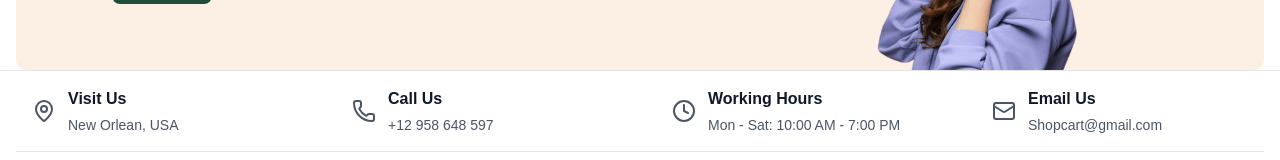
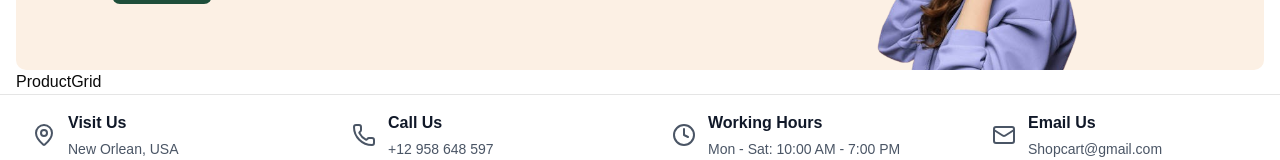
Before and after one commit to Roshen-Perera/nintrix-app, a Next.js app: page / in a window 1280 px wide. Shown: the part 258-418 px from the top of the page. Built offline with nearby package versions, Linux system fonts and the light colour scheme; no server answers.

Commit message:
feat: add ProductGrid component to Home page

```diff
--- a/app/(client)/page.tsx
+++ b/app/(client)/page.tsx
@@ -1,11 +1,13 @@
 import Container from '@/components/Container'
 import HomeBanner from '@/components/HomeBanner'
+import ProductGrid from '@/components/ProductGrid'
 import React from 'react'
 
 const Home = () => {
   return (
     <Container className='bg-shop-light-pink'>
       <HomeBanner />
+      <ProductGrid />
     </Container>
   )
 }
```
